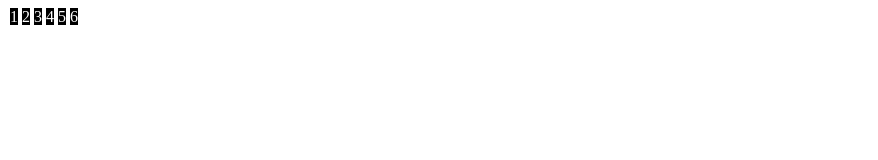
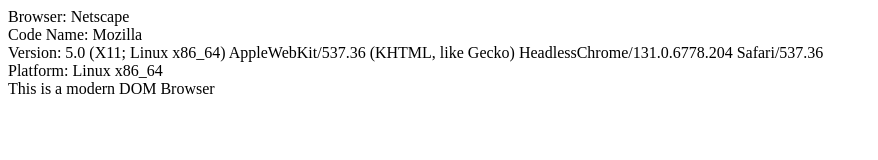
Before and after one commit to codea2z/JavaScript---Chapter-7, a plain HTML site: page public_html/index.html in a window 1280 px wide. Shown: the whole page, without its empty margins (0-878 px from the left). Drawn offline with Linux system fonts and the light colour scheme.

Commit message:
Querying the browser

```diff
--- /dev/null
+++ b/public_html/browser.js
@@ -0,0 +1,25 @@
+/*
+ * To change this license header, choose License Headers in Project Properties.
+ * To change this template file, choose Tools | Templates
+ * and open the template in the editor.
+ */
+
+counter = 0;
+
+function init()
+{
+    var panel = document.getElementById("panel");
+
+    panel.innerHTML += "Browser: " + navigator.appName;
+    panel.innerHTML += "<br>Code Name: " + navigator.appCodeName;
+    panel.innerHTML += "<br>Version: " + navigator.appVersion;
+    panel.innerHTML += "<br>Platform: " + navigator.platform;
+
+    if (document.addEventListener)
+    {
+        panel.innerHTML += "<br>This is a modern DOM Browser";
+    }
+
+}
+
+document.addEventListener("DOMContentLoaded", init, false);
--- a/public_html/index.html
+++ b/public_html/index.html
@@ -9,7 +9,7 @@ and open the template in the editor.
         <title>JavaScript in Easy Steps - Chapter 7</title>
         <meta charset="UTF-8">
         <meta name="viewport" content="width=device-width, initial-scale=1.0">
-        <script type="text/javascript" src="timer.js"></script>
+        <script type="text/javascript" src="browser.js"></script>
     </head>
     <body>
         <div id="panel"></div>
--- a/public_html/timer.js
+++ /dev/null
@@ -1,30 +0,0 @@
-/*
- * To change this license header, choose License Headers in Project Properties.
- * To change this template file, choose Tools | Templates
- * and open the template in the editor.
- */
-
-counter = 0;
-
-function init()
-{
-    var timerId, panel = document.getElementById("panel");
-
-    counter++;
-
-    panel.innerHTML +=
-            "<span style='background:black; color:white; margin:2px;'>"
-            + counter + "</span>";
-
-    if (counter > 19)
-    {
-        window.clearTimeout(timerId);
-    }
-    else
-    {
-        timerId = window.setTimeout(init, 1000);
-    }
-
-}
-
-document.addEventListener("DOMContentLoaded", init, false);
```
